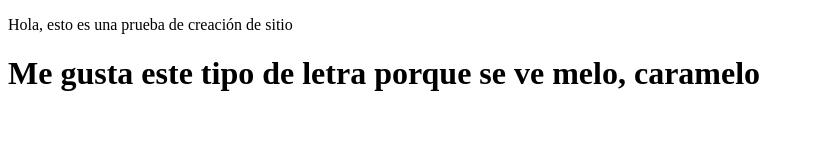
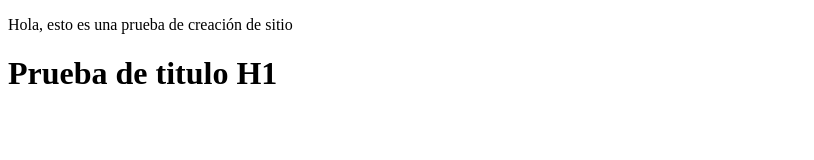
Before and after one commit to gerardlrz/ProyectoDemoCrusoPrework0, a plain HTML site: page index.html in a window 1280 px wide. Shown: the whole page, without its empty margins (0-814 px from the left). Drawn offline with Linux system fonts and the light colour scheme.

Commit message:
Edición de titulo H1

```diff
--- a/index.html
+++ b/index.html
@@ -12,7 +12,7 @@
     </p>
 
     <h1>
-            Me gusta este tipo de letra porque se ve melo, caramelo
+        Prueba de titulo H1
     </h1>
 </body>
 </html>
```
